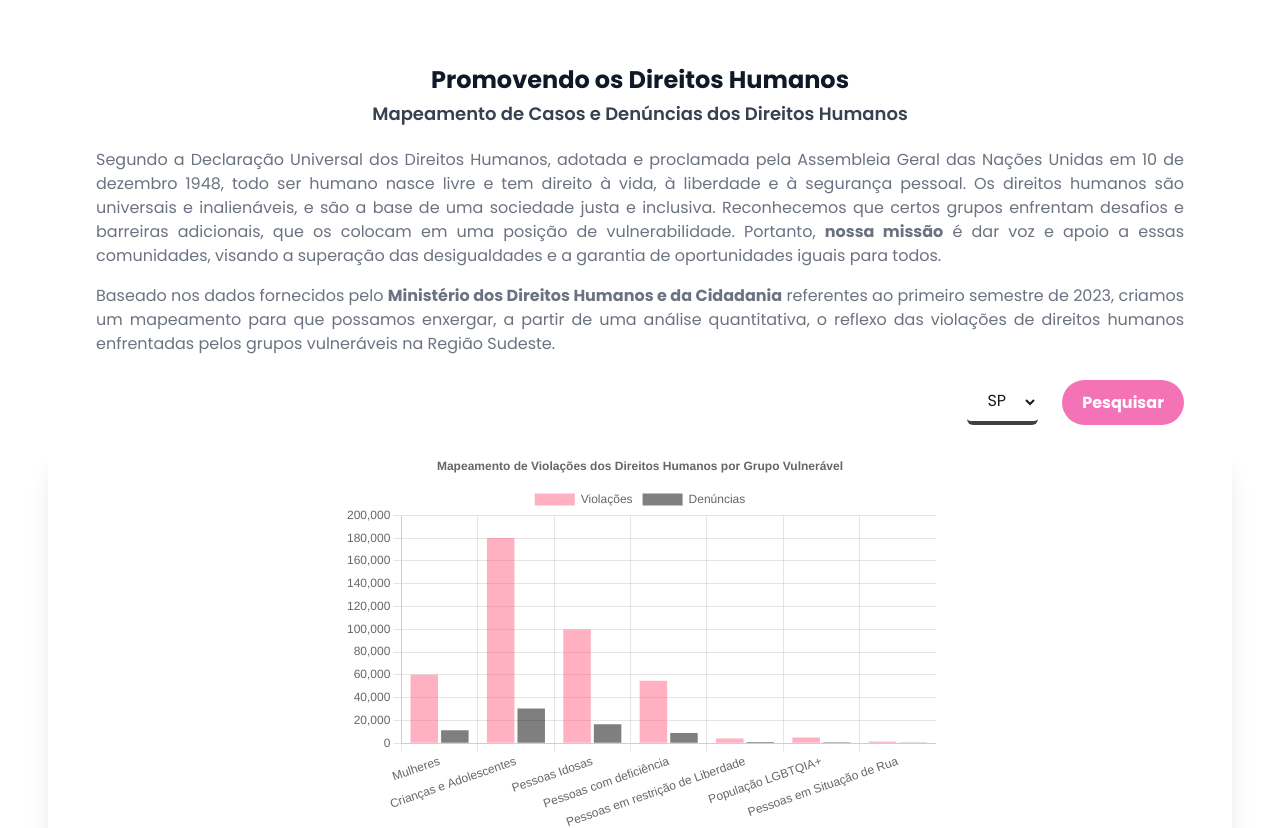
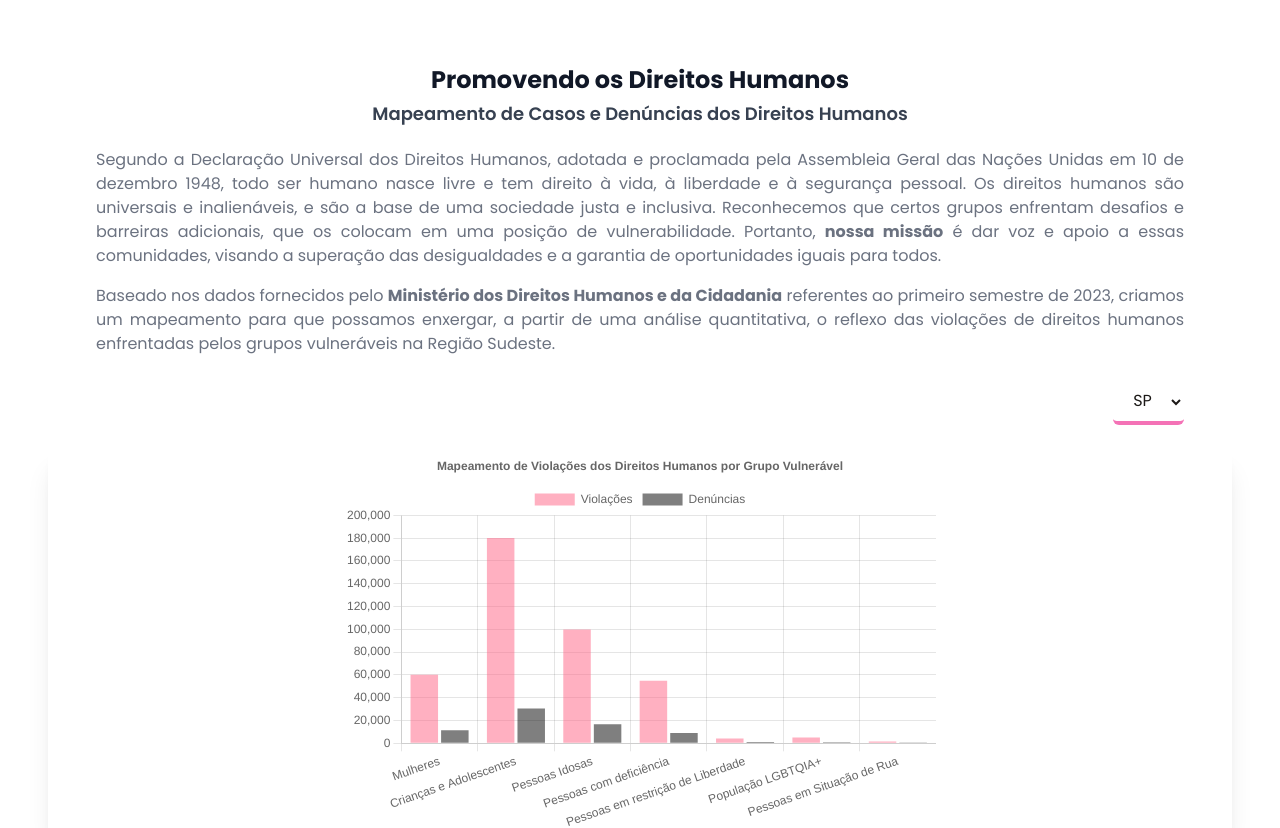
Before and after one commit to Camille846/mapeamento-denuncias, a React (Vite) app: page / in a window 1280 px wide. Shown: the top 828 px of the page. Built offline with nearby package versions, Linux system fonts and the light colour scheme.

Commit message:
Feat: create onChange Function for Select

```diff
--- a/src/components/Cards.jsx
+++ b/src/components/Cards.jsx
@@ -39,40 +39,10 @@ export const Cards = () => {
   },
 };
 
-  const { register, handleSubmit, watch, formState: { errors } } = useForm();
 
-  const onSubmit = (data={uf:'SP'}) => {
-    const newChartData = {
-      labels,
-      datasets: [
-        {
-          label: 'Violações',
-          data: labels.map(label => {
-            const ufData = dados.find(dado => dado.uf == data.uf)
 
-            const ufGroupsData = ufData.groups.find(dado => dado.title === label )
-
-            return ufGroupsData.cases
-          }),
-          backgroundColor: 'rgba(255, 99, 132, 0.5)',
-        },
-        {
-          label: 'Denúncias',
-          data:labels.map(label => {
-            const ufData = dados.find(dado => dado.uf == data.uf)
-
-            const ufGroupsData = ufData.groups.find(dado => dado.title === label )
-
-            return ufGroupsData.complaints
-          }),
-          backgroundColor: 'rgba(0, 0, 0, 0.5)',
-        },
-      ],
-  }
-    setCharData(newChartData)
-  }
   useEffect(()=>{
-    onSubmit()
+    onChangeUf()
 
   },[])
 
@@ -99,7 +69,46 @@ export const Cards = () => {
         },
       ],
     };
+  function onChangeUf(event){
+    let uf;
+    if(!event){
 
+    uf = 'SP'
+    }else{
+
+    uf = event.target.value
+    }
+
+
+    const newChartData = {
+      labels,
+      datasets: [
+        {
+          label: 'Violações',
+          data: labels.map(label => {
+            const ufData = dados.find(dado => dado.uf == uf)
+
+            const ufGroupsData = ufData.groups.find(dado => dado.title === label )
+
+            return ufGroupsData.cases
+          }),
+          backgroundColor: 'rgba(255, 99, 132, 0.5)',
+        },
+        {
+          label: 'Denúncias',
+          data:labels.map(label => {
+            const ufData = dados.find(dado => dado.uf == uf)
+
+            const ufGroupsData = ufData.groups.find(dado => dado.title === label )
+
+            return ufGroupsData.complaints
+          }),
+          backgroundColor: 'rgba(0, 0, 0, 0.5)',
+        },
+      ],
+  }
+    setCharData(newChartData)
+  }
 
   return (
     <div>
@@ -114,14 +123,14 @@ export const Cards = () => {
         Baseado nos dados fornecidos pelo  <span className='font-bold'> Ministério dos Direitos Humanos e da Cidadania</span> referentes ao primeiro semestre de 2023, criamos um mapeamento para que possamos enxergar, a partir de uma análise quantitativa, o reflexo das violações de direitos humanos enfrentadas pelos grupos vulneráveis na Região Sudeste.
         </p>
         <div className='flex justify-end px-12'>
-          <form onSubmit={handleSubmit(onSubmit)} className='mb-6 flex justify-between gap-x-6'>
-            <select {...register("uf")} className='rounded-md border-stone-700 border-b-4 bg-white px-3 py-2 text-center text-stone-900 flex items-center justify-center cursor-pointe'>
+          <form className='mb-6 flex justify-between gap-x-6'>
+            <select name="uf" onChange={onChangeUf} className='rounded-md border-pink-400 border-b-4 bg-white px-3 py-2 text-center text-stone-900 flex items-center justify-center cursor-pointe'>
               <option value="SP" >SP</option>
-              <option value="RJ" >RJ</option>
+              <option value="RJ">RJ</option>
               <option value="MG">MG</option>
               <option value="ES">ES</option>
             </select>
-            <input type="submit" value='Pesquisar' className='rounded-full bg-pink-400 px-5 py-2 cursor-pointer text-white font-bold'/>
+
           </form>
         </div>
         <div className='w-[100%] items-center flex justify-center mb-5 shadow-xl'>
```
